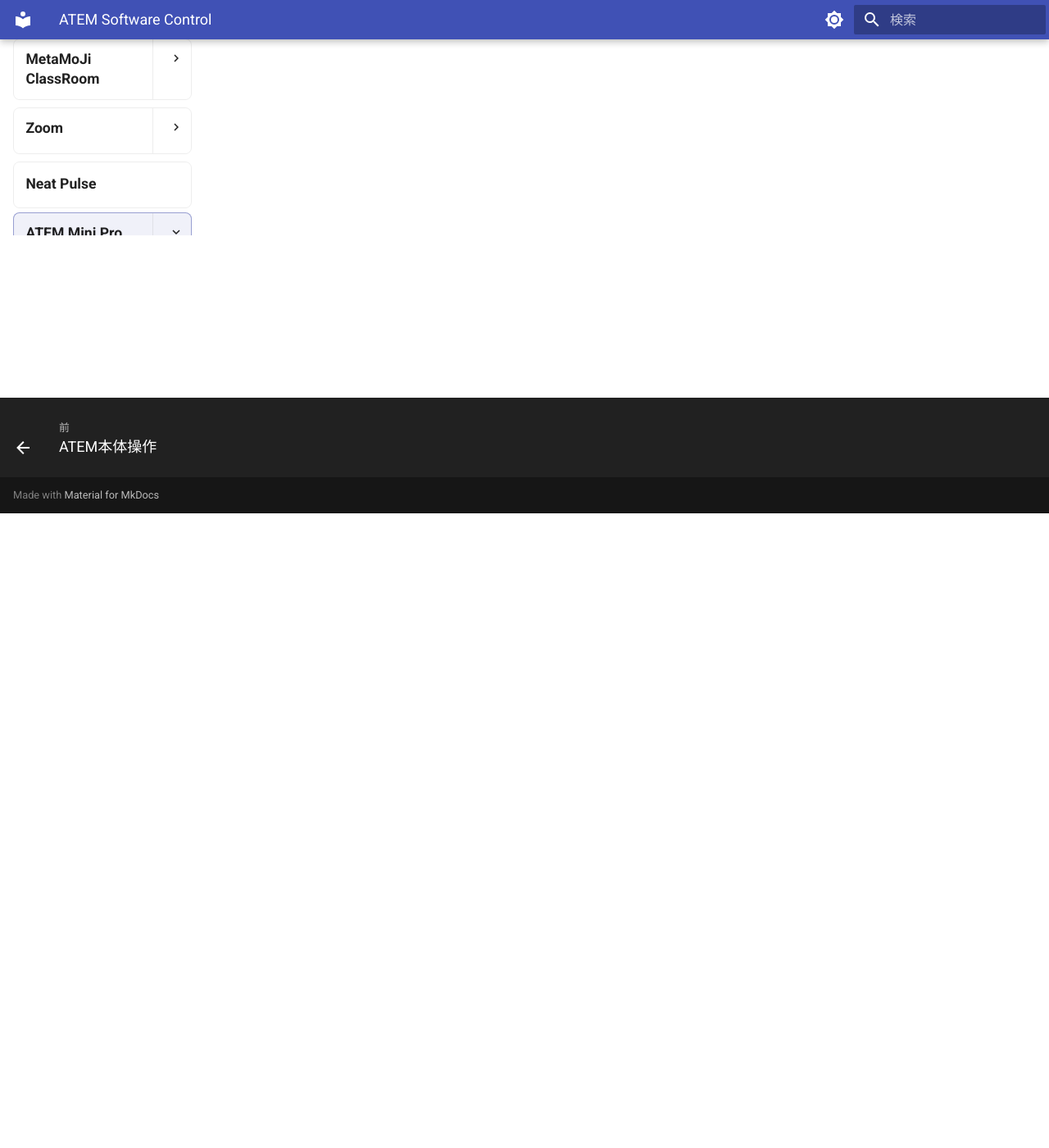
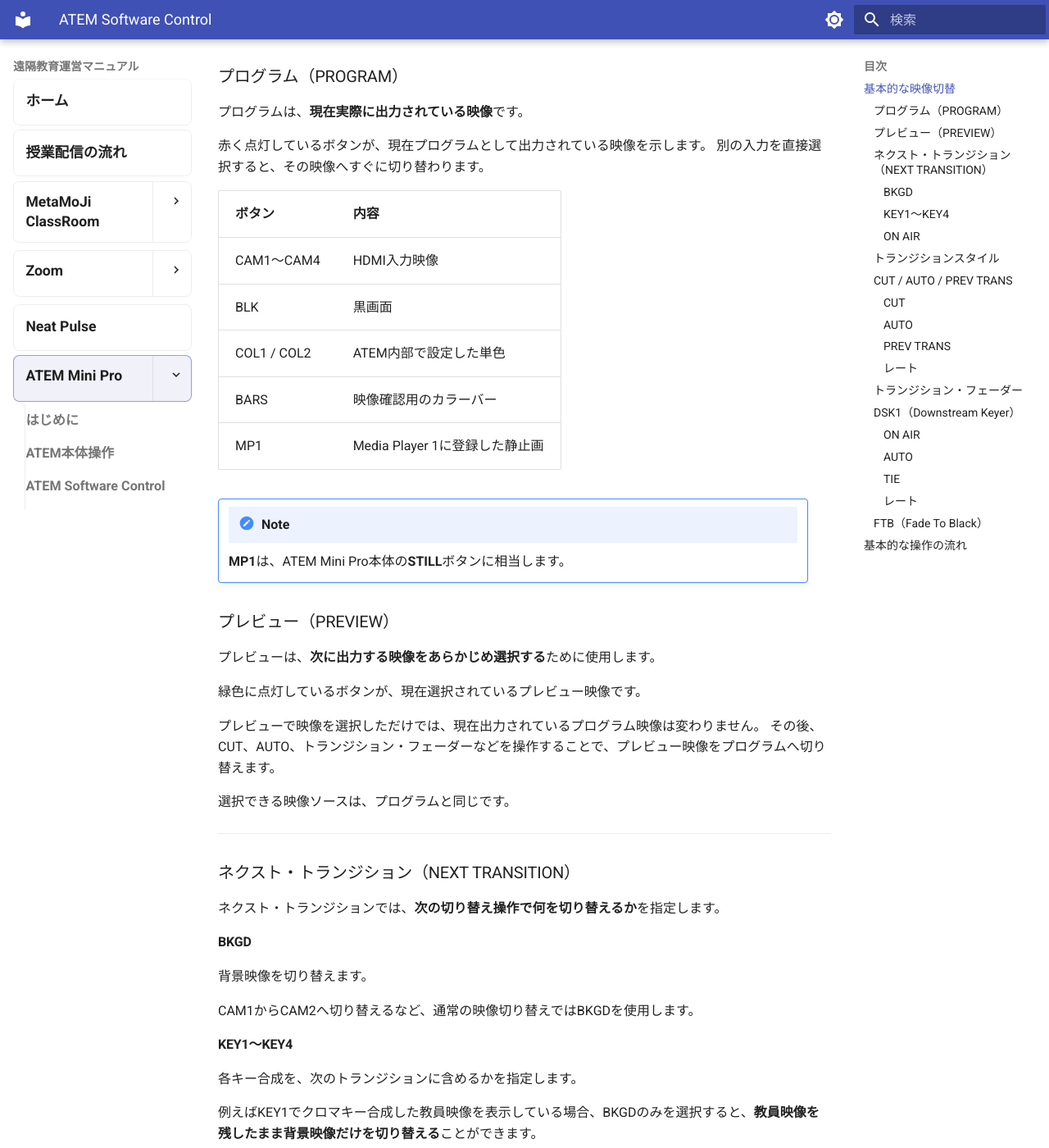
Before and after one commit to a-recs/remote-manual, an MkDocs documentation site: the page built from docs/atem-mini-pro/software-control.md, in a window 1280 px wide and 1400 px high, scrolled down 774 px. Shown: the whole window at 82% size. Built offline with MkDocs 1.6.1 and Material for MkDocs 9.7.7, drawn with Linux system fonts in a browser that asks for light colours; some of the changed text lies outside the part shown.

Commit message:
ATEM Software Controlの映像切替手順を追加

```diff
--- a/docs/atem-mini-pro/software-control.md
+++ b/docs/atem-mini-pro/software-control.md
@@ -2,6 +2,167 @@
 
 ATEM Software Controlは、ATEM Mini Proをパソコン上から操作するためのソフトウェアです。
 
-![ATEM Software Control の全体画面](../../images/Atem/ATEMSoft.png)
+![ATEM Software Control の全体画面](../images/Atem/ATEMSoft.png)
 
 *ATEM Software Control の全体画面*
+
+## 基本的な映像切替
+
+ATEM Software Controlでは、現在出力している映像と次に出力する映像を確認しながら、映像を切り替えることができます。
+
+### プログラム（PROGRAM）
+
+プログラムは、**現在実際に出力されている映像**です。
+
+赤く点灯しているボタンが、現在プログラムとして出力されている映像を示します。
+別の入力を直接選択すると、その映像へすぐに切り替わります。
+
+| ボタン | 内容 |
+| --- | --- |
+| CAM1～CAM4 | HDMI入力映像 |
+| BLK | 黒画面 |
+| COL1 / COL2 | ATEM内部で設定した単色 |
+| BARS | 映像確認用のカラーバー |
+| MP1 | Media Player 1に登録した静止画 |
+
+!!! note
+    **MP1**は、ATEM Mini Pro本体の**STILL**ボタンに相当します。
+
+### プレビュー（PREVIEW）
+
+プレビューは、**次に出力する映像をあらかじめ選択する**ために使用します。
+
+緑色に点灯しているボタンが、現在選択されているプレビュー映像です。
+
+プレビューで映像を選択しただけでは、現在出力されているプログラム映像は変わりません。
+その後、CUT、AUTO、トランジション・フェーダーなどを操作することで、プレビュー映像をプログラムへ切り替えます。
+
+選択できる映像ソースは、プログラムと同じです。
+
+---
+
+### ネクスト・トランジション（NEXT TRANSITION）
+
+ネクスト・トランジションでは、**次の切り替え操作で何を切り替えるか**を指定します。
+
+#### BKGD
+
+背景映像を切り替えます。
+
+CAM1からCAM2へ切り替えるなど、通常の映像切り替えではBKGDを使用します。
+
+#### KEY1～KEY4
+
+各キー合成を、次のトランジションに含めるかを指定します。
+
+例えばKEY1でクロマキー合成した教員映像を表示している場合、BKGDのみを選択すると、**教員映像を残したまま背景映像だけを切り替える**ことができます。
+
+#### ON AIR
+
+各キーが現在プログラムに出力されているかを示します。
+
+ON AIRを操作することで、キー合成を直接表示・非表示にすることもできます。
+
+!!! tip
+    クロマキー合成した教員を表示したまま教材だけを切り替える場合は、**BKGDのみを選択**します。
+
+---
+
+### トランジションスタイル
+
+プログラムからプレビューへ、**どのような効果で映像を切り替えるか**を設定します。
+
+| ボタン | 内容 |
+| --- | --- |
+| MIX | 2つの映像を徐々に重ねながら切り替える |
+| DIP | 一度別の色や映像を経由して切り替える |
+| WIPE | 画面を拭き取るような動きで切り替える |
+| DVE | 映像を移動・縮小するなどして切り替える |
+| STING | アニメーションなどを利用した特殊な切り替え |
+
+遠隔授業では、まずは**MIXを基本の切り替え方法**として使用すると操作しやすくなります。
+
+---
+
+### CUT / AUTO / PREV TRANS
+
+#### CUT
+
+プレビューで選択した映像へ**瞬時に切り替えます**。
+
+ATEM Mini Pro本体のCUTボタンと同じ役割です。
+
+#### AUTO
+
+選択しているトランジションスタイルを使用し、設定された時間で自動的に映像を切り替えます。
+
+例えばMIXを選択してAUTOを押すと、現在の映像から次の映像へ徐々に切り替わります。
+
+#### PREV TRANS
+
+設定したトランジションの動きを、実際にプログラムへ出力する前に確認するときに使用します。
+
+WIPEやDVEなどの動きを確認するときに便利です。
+
+#### レート
+
+AUTOトランジションにかける時間を設定します。
+
+表示される値はフレームを基準としており、実際の時間は使用している映像フォーマットによって異なります。
+
+---
+
+### トランジション・フェーダー
+
+画面中央下部のフェーダーを操作すると、トランジションを**手動で進める**ことができます。
+
+CUTは瞬時に切り替え、AUTOは設定した時間で自動的に切り替えるのに対して、フェーダーでは操作者が動かす速度に合わせて切り替えることができます。
+
+遠隔授業ではCUTやAUTOを使用する場面が多いため、必要に応じて使用します。
+
+---
+
+### DSK1（Downstream Keyer）
+
+DSKは、完成したプログラム映像の上に、さらにロゴやテロップなどを重ねるための機能です。
+
+例えば、教材映像やクロマキー合成した教員映像の上に、A-RECSのロゴなどを表示することができます。
+
+#### ON AIR
+
+DSKを直接表示・非表示にします。
+
+#### AUTO
+
+設定したレートでDSKを表示・非表示にします。
+
+#### TIE
+
+DSKを通常のトランジション操作と連動させます。
+
+#### レート
+
+DSKのAUTO動作にかける時間を設定します。
+
+---
+
+### FTB（Fade To Black）
+
+FTBは、現在のプログラム映像全体を徐々に黒画面へ切り替える機能です。
+
+もう一度操作すると、黒画面からプログラム映像へ戻ります。
+
+授業開始前や授業終了時など、画面全体をまとめて黒くしたいときに使用できます。
+
+レートでは、黒画面へ切り替わるまでの時間を設定します。
+
+---
+
+## 基本的な操作の流れ
+
+Software Controlで映像を切り替える場合は、次の流れで操作します。
+
+1. **PREVIEW**で次に出す映像を選択する
+2. **NEXT TRANSITION**で切り替える対象を選択する
+3. **Transition Style**で切り替え方法を選択する
+4. **CUT / AUTO / トランジション・フェーダー**で切り替える
```
